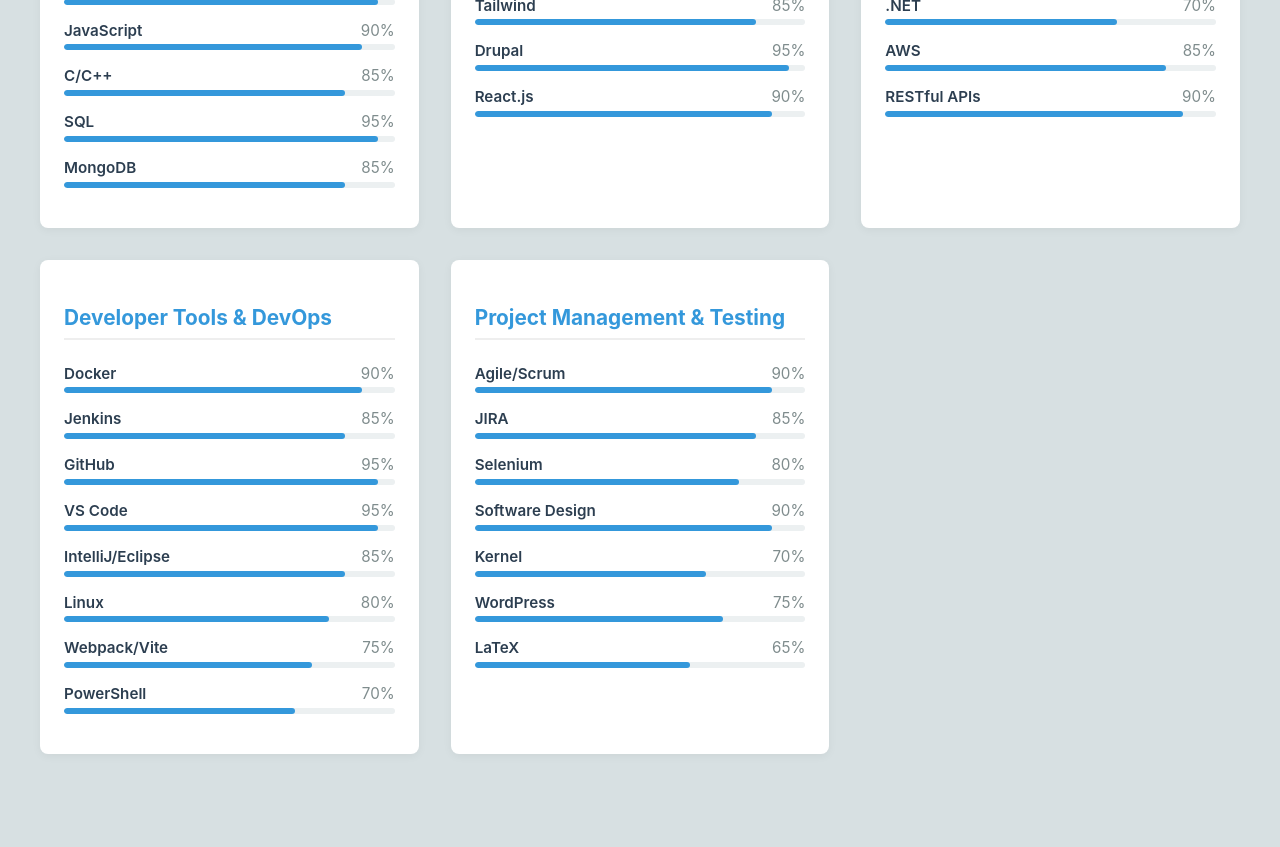
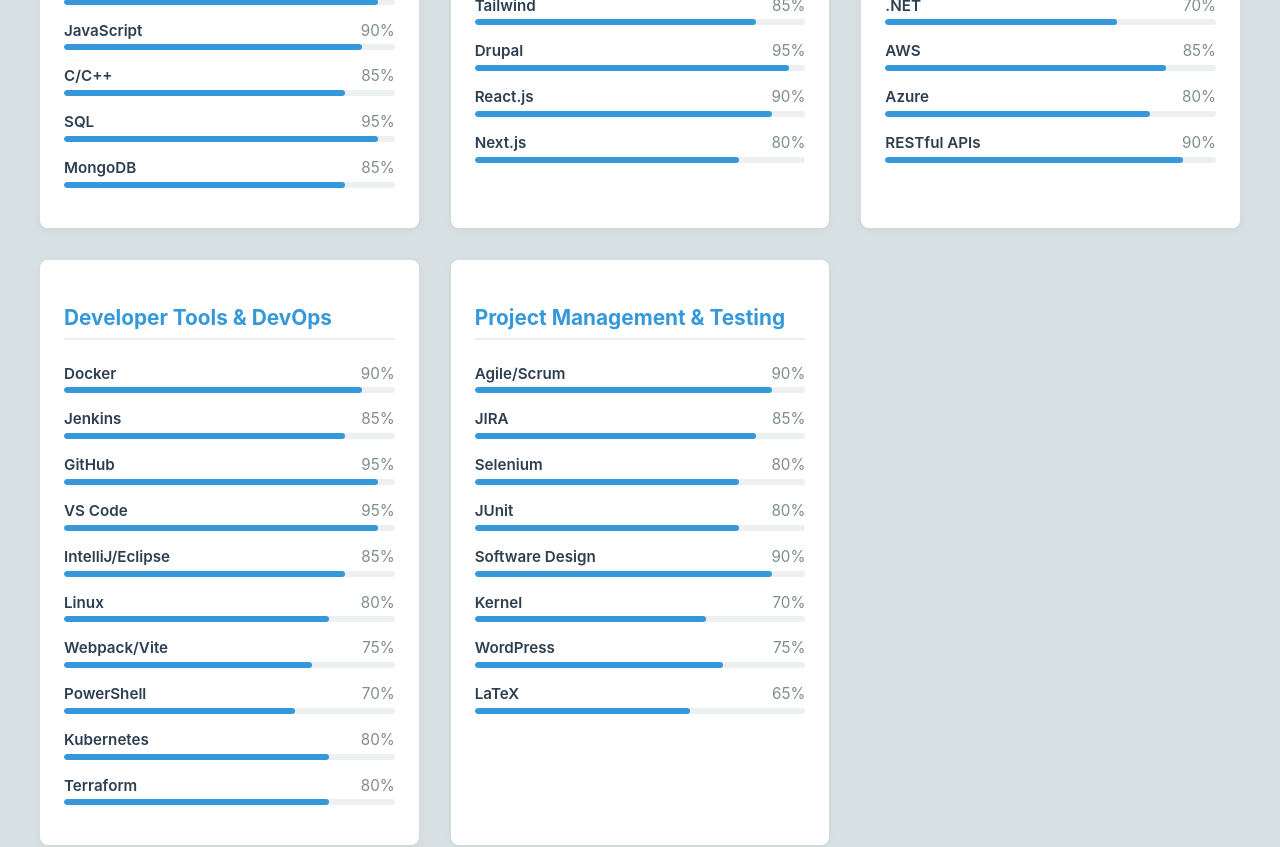
Before and after one commit to gaddamvivek/Vivek_Portfolio, a React (Create React App) app: page / in a window 1280 px wide. Shown: the part 4640-5487 px from the top of the page. Built offline with nearby package versions, Linux system fonts and the light colour scheme.

Commit message:
Skills Update

```diff
--- a/src/components/Skills.jsx
+++ b/src/components/Skills.jsx
@@ -21,7 +21,8 @@
         { name: 'CSS/SASS', percentage: 90 },
         { name: 'Tailwind', percentage: 85 },
         { name: 'Drupal', percentage: 95 },
-        { name: 'React.js', percentage: 90 }
+        { name: 'React.js', percentage: 90 },
+        { name: 'Next.js', percentage: 80 }
       ]
     },
     {
@@ -31,6 +32,7 @@
         { name: 'Express.js', percentage: 85 },
         { name: '.NET', percentage: 70 },
         { name: 'AWS', percentage: 85 },
+        { name: 'Azure', percentage: 80 },
         { name: 'RESTful APIs', percentage: 90 }
       ]
     },
@@ -44,7 +46,9 @@
         { name: 'IntelliJ/Eclipse', percentage: 85 },
         { name: 'Linux', percentage: 80 },
         { name: 'Webpack/Vite', percentage: 75 },
-        { name: 'PowerShell', percentage: 70 }
+        { name: 'PowerShell', percentage: 70 },
+         { name: 'Kubernetes', percentage: 80 },  // Added
+      { name: 'Terraform', percentage: 80 }
       ]
     },
     {
@@ -53,6 +57,7 @@
         { name: 'Agile/Scrum', percentage: 90 },
         { name: 'JIRA', percentage: 85 },
         { name: 'Selenium', percentage: 80 },
+        { name: 'JUnit', percentage: 80 },
         { name: 'Software Design', percentage: 90 },
         { name: 'Kernel', percentage: 70 },
         { name: 'WordPress', percentage: 75 },
```
